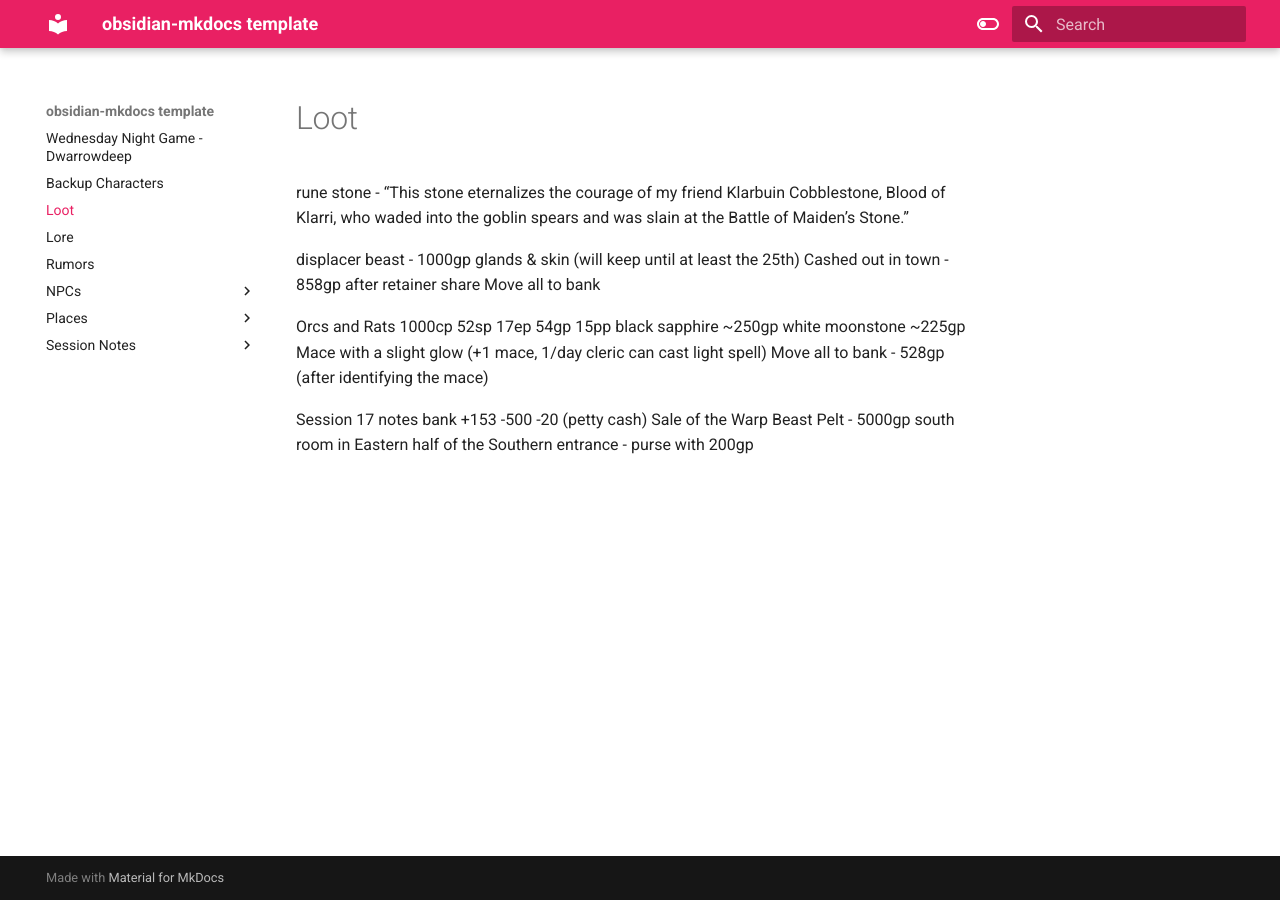
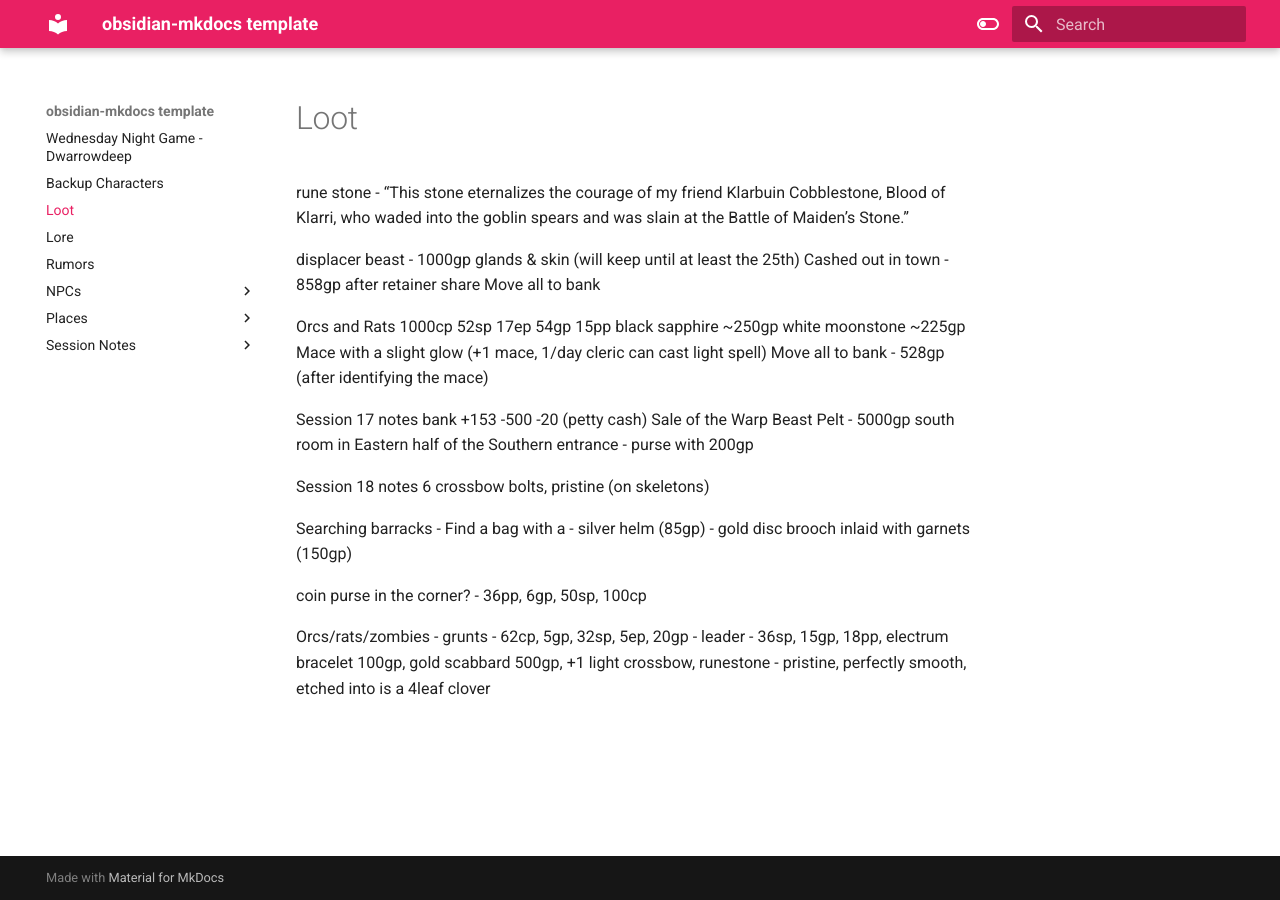
Before and after one commit to castironbeard/Wednesday-game, an MkDocs documentation site: the page built from docs/Loot.md, in a window 1280 px wide. Built offline with MkDocs 1.6.1 and Material for MkDocs 9.7.7, drawn with Linux system fonts in a browser that asks for light colours.

Commit message:
8-31 update

```diff
--- a/docs/Loot.md
+++ b/docs/Loot.md
@@ -18,3 +18,17 @@ bank +153 -500 -20 (petty cash)
 Sale of the Warp Beast Pelt - 5000gp
 south room in Eastern half of the Southern entrance
 - purse with 200gp
+
+Session 18 notes
+6 crossbow bolts, pristine (on skeletons)
+
+Searching barracks
+- Find a bag with a
+	- silver helm (85gp)
+	- gold disc brooch inlaid with garnets (150gp)
+
+coin purse in the corner? - 36pp, 6gp, 50sp, 100cp
+
+Orcs/rats/zombies
+- grunts - 62cp, 5gp, 32sp, 5ep, 20gp
+- leader - 36sp, 15gp, 18pp, electrum bracelet 100gp, gold scabbard 500gp, +1 light crossbow, runestone - pristine, perfectly smooth, etched into is a 4leaf clover
```
Also changed, not shown: docs/Session Notes/Session Notes - 18.md (added, +49 -0 lines), docs/Session Notes/Session Notes - 19.md (added, +43 -0 lines), docs/Assets/Pasted image 20230705202834.png (added).
